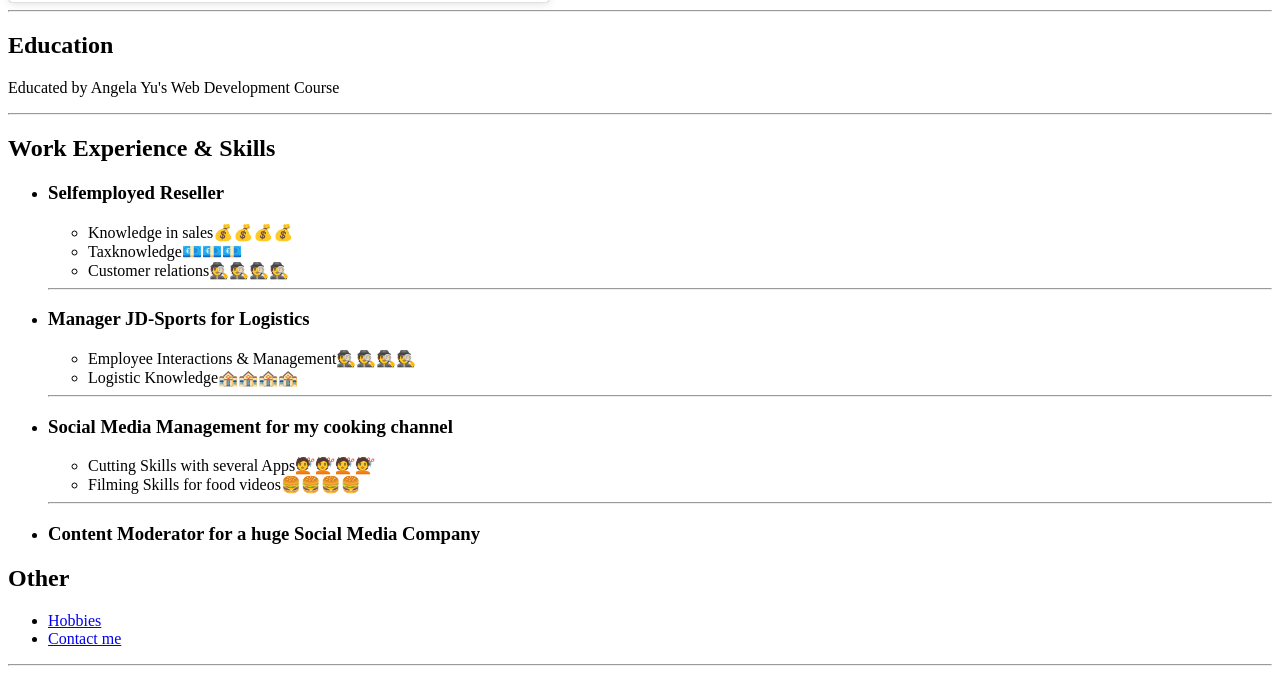
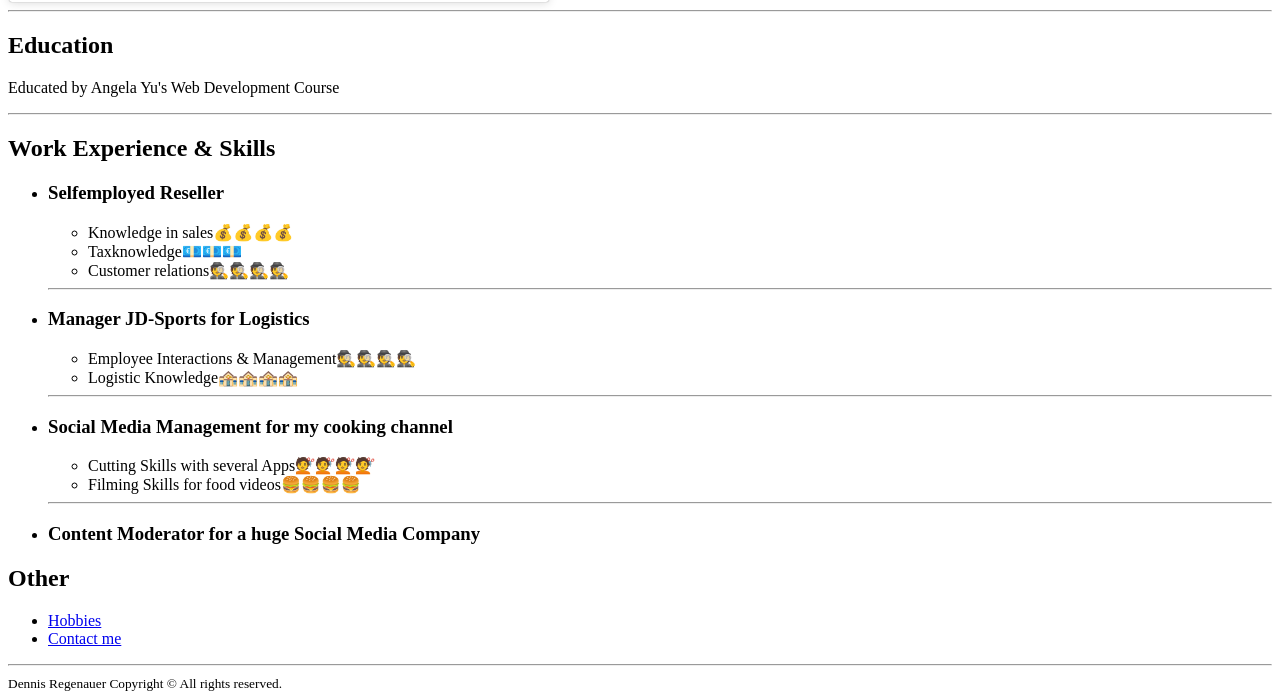
Before and after one commit to ace2888/My-Resume-HTML, a plain HTML site: page index.html in a window 1280 px wide. Shown: the part 958-1658 px from the top of the page. Before the commit the page ends 1632 px from the top, so only its background shows below. Drawn offline with Linux system fonts and the light colour scheme; a script that the page names is missing.

Commit message:
Add files via upload

```diff
--- a/index.html
+++ b/index.html
@@ -52,6 +52,10 @@
             <li><a href="./Contact me.html">Contact me</a></li>
         </ul>
         <hr/>
-
+    <footer>
+        <small>
+            Dennis Regenauer Copyright © All rights reserved.
+        </small>
+    </footer>
 </body>
 </html>
```
